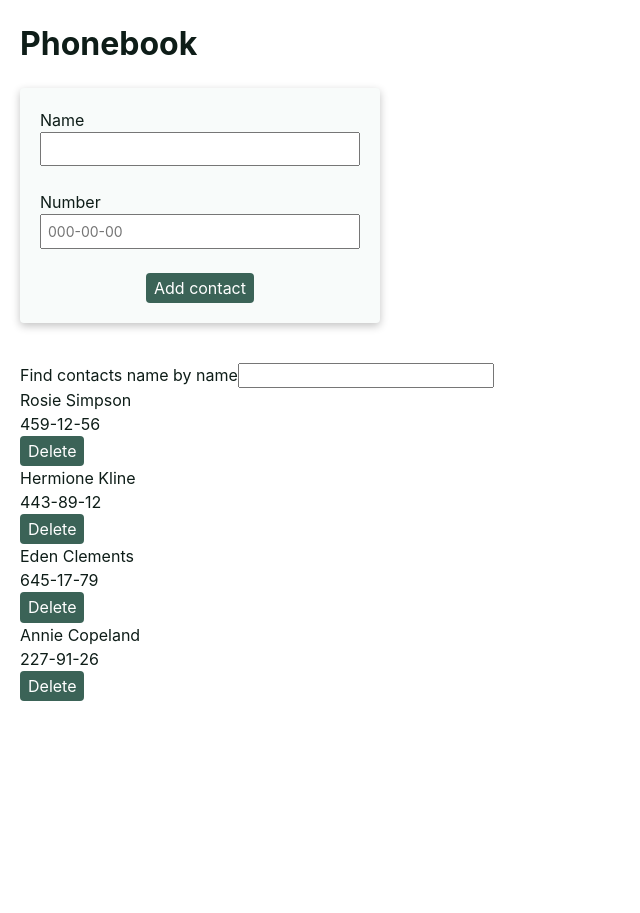
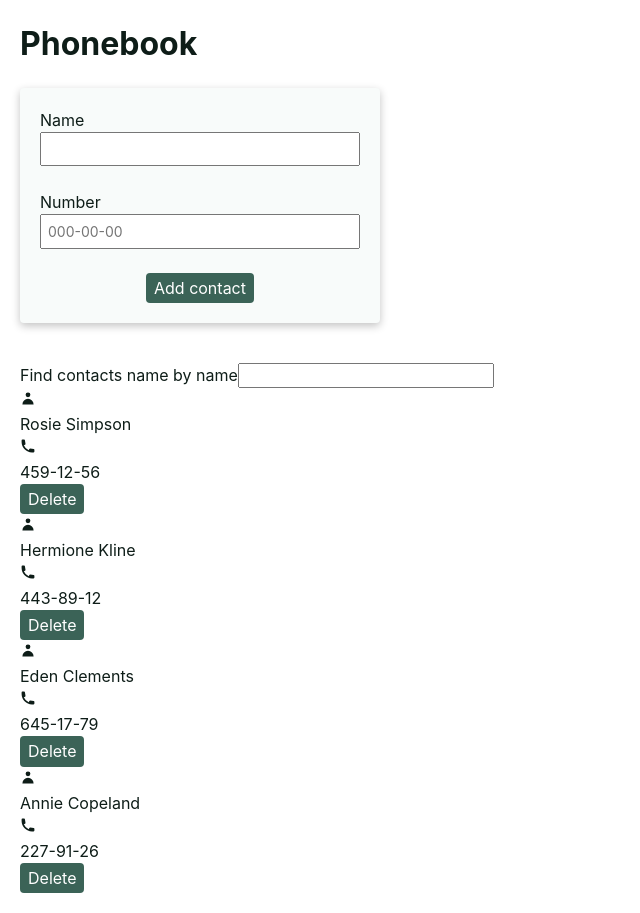
Before and after one commit to TetianaUMKA/goit-react-hw-03, a React (Vite) app: page / in a window 1280 px wide. Shown: the whole page, without its empty margins (0-640 px from the left). Before the commit the page ends 800 px from the top, so only its background shows below. Built offline with nearby package versions, Linux system fonts and the light colour scheme.

Commit message:
Update Contact.jsx

```diff
--- a/src/components/Contact/Contact.jsx
+++ b/src/components/Contact/Contact.jsx
@@ -1,11 +1,28 @@
+import { HiUser } from "react-icons/hi";
+import { HiPhone } from "react-icons/hi";
+
+import css from "./Contact.module.css";
+
 export default function Contact({
   contact: { id, name, number },
   onDeleteContact,
 }) {
   return (
     <>
-      <p>{name}</p>
-      <p>{number}</p>
+      <div>
+        <div className={css.contactData}>
+          <span>
+            <HiUser />
+          </span>
+          <p>{name}</p>
+        </div>
+        <div className={css.contactData}>
+          <span>
+            <HiPhone />
+          </span>
+          <p>{number}</p>
+        </div>
+      </div>
       <button type="button" onClick={() => onDeleteContact(id)}>
         Delete
       </button>
```
